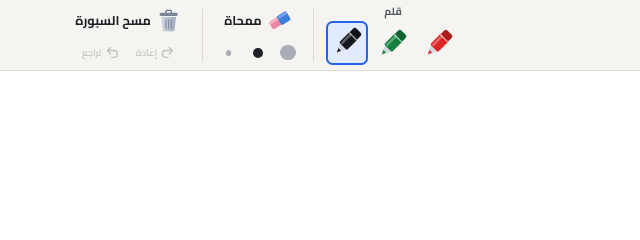
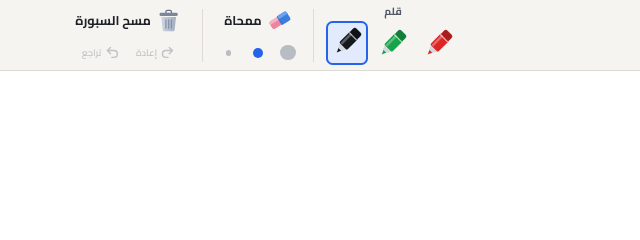
Before and after one commit to enislucas/whiteboard, a plain HTML site: page index.html in a window 1280 px wide. Shown: the top 240 px of the page, 377-1017 px from the left. Drawn offline with Linux system fonts and the light colour scheme.

Commit message:
Brighter green pen; selected eraser size shown in blue
Co-Authored-By: Claude Opus 5.5 <noreply@anthropic.com>

```diff
--- a/index.html
+++ b/index.html
@@ -70,8 +70,8 @@
   .tool[aria-pressed="true"] { background-color: var(--accent-soft) !important; box-shadow: inset 0 0 0 2px var(--accent); }
 
   .size { width: calc(var(--u) * 2.3); height: 100%; }
-  .size i { display: block; width: var(--d); height: var(--d); border-radius: 50%; background: #a9adb4; transition: background-color .12s, box-shadow .12s; }
-  .size[aria-pressed="true"] i { background: var(--ink); }
+  .size i { display: block; width: var(--d); height: var(--d); border-radius: 50%; background: #b8bcc3; transition: background-color .12s, box-shadow .12s; }
+  .size[aria-pressed="true"] i { background: var(--accent); }
   .group.on .size[aria-pressed="true"] i { box-shadow: 0 0 0 calc(var(--u) * 0.18) #fff, 0 0 0 calc(var(--u) * 0.18 + 2px) var(--accent); }
 
   .label { height: calc(var(--u) * 1.2); display: flex; align-items: center; font-size: calc(var(--u) * 0.95); font-weight: 700; color: var(--muted); line-height: 1; }
@@ -167,7 +167,7 @@
     <div class="label" lang="ar">قلم</div>
     <div class="row pens">
       <button class="pen tool" type="button" data-color="#16181d" aria-label="قلم أسود" aria-pressed="true" style="color:#16181d"></button>
-      <button class="pen tool" type="button" data-color="#15803d" aria-label="قلم أخضر" aria-pressed="false" style="color:#15803d"></button>
+      <button class="pen tool" type="button" data-color="#16a34a" aria-label="قلم أخضر" aria-pressed="false" style="color:#16a34a"></button>
       <button class="pen tool" type="button" data-color="#dc2626" aria-label="قلم أحمر" aria-pressed="false" style="color:#dc2626"></button>
     </div>
   </div>
```
